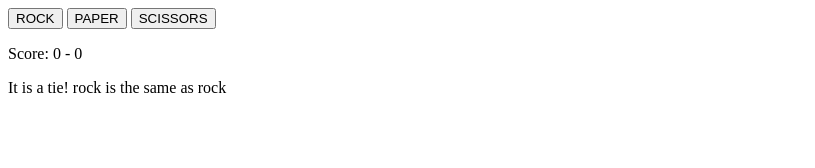
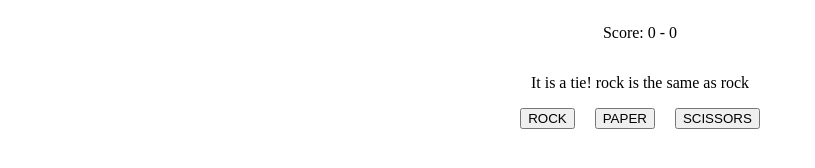
Before and after one commit to Nicopradas/Rock_Paper_Scissors, a plain HTML site: page index.html in a window 1280 px wide. Both pictures are taken after a click on the button "ROCK". Shown: the whole page, without its empty margins (0-815 px from the left). Drawn offline with Linux system fonts and the light colour scheme.

Commit message:
remove winner message when starting new game

```diff
--- a/index.html
+++ b/index.html
@@ -8,14 +8,15 @@
     <script src="script.js" defer></script>
 </head>
 <body>
-    <div>
+
+    <div class="messages">
+        <p id="score"></p>
+        <p id="message"></p>
+    </div>
+    <div class="buttons">
         <button id="rock">ROCK</button>
         <button id="paper">PAPER</button>
         <button id="scissors">SCISSORS</button>
-    </div>
-    <div>
-        <p id="score"></p>
-        <p id="message"></p>
     </div>
 
 
--- a/script.js
+++ b/script.js
@@ -4,6 +4,8 @@ const paper = document.querySelector('#paper');
 const scissors = document.querySelector('#scissors');
 const score = document.querySelector('#score');
 const message = document.querySelector('#message');
+const messages = document.querySelector('.messages');
+const winner = document.createElement('p');
 
 
 let humanScore = 0;
@@ -67,19 +69,23 @@ function playRound(humanSelection, computerSelection){
         computerScore=0;
         score.textContent= ('Score: '+humanScore+' - '+computerScore);
 
+    }else{
+        messages.removeChild(winner);
+
     }
 }
 
 
 function announceWinner(humanScore, computerScore){
-    const winner = document.createElement('p');
     if (humanScore == 5){
         winner.textContent = 'WINNER IS HUMAN!';
         winner.style.color = 'green';
-        message.appendChild(winner);
+        messages.appendChild(winner);
+
     } else if (computerScore == 5) {
         winner.style.color = 'red';
         winner.textContent = 'WINNER IS COMPUTER!';
-        message.appendChild(winner);
+        messages.appendChild(winner);
     }
+
 }
--- a/style.css
+++ b/style.css
@@ -0,0 +1,12 @@
+
+/* CENTER OF THE PAGE */
+.buttons{
+    display:flex;
+    justify-content: center;
+    gap: 20px;
+}
+.messages{
+    display: flex;
+    flex-direction: column;
+    align-items: center;
+}
```
